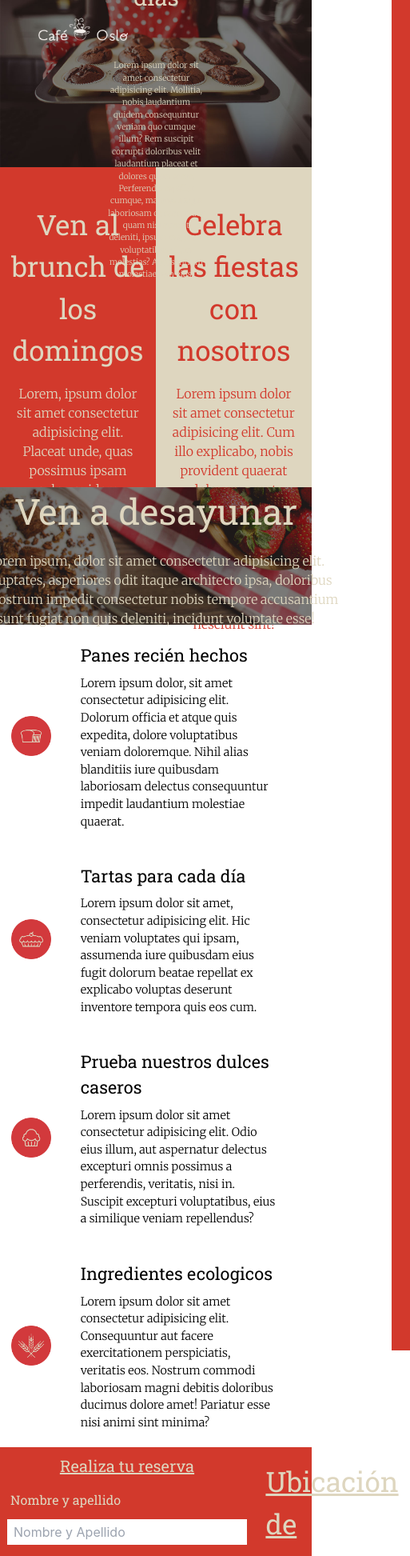
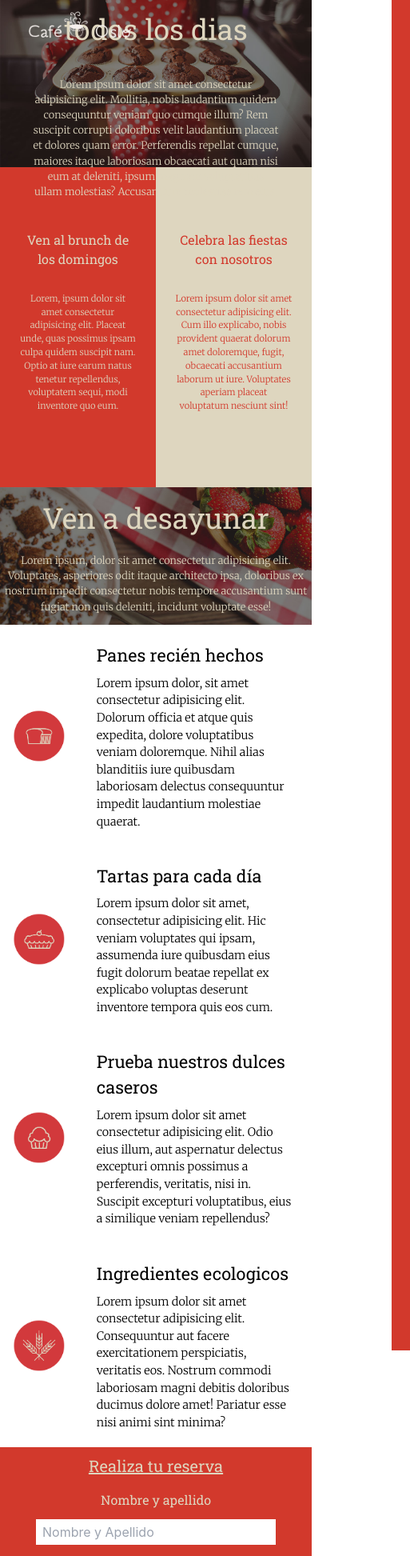
Before and after one commit to IgnacioLopez04/Cafe, a React (Create React App) app in the folder cafe-app/: page / in a window 390 px wide. Shown: the top 1945 px of the page at 80% size, 513 px wide, since content can reach past the window. Built offline with nearby package versions, Linux system fonts and the light colour scheme.

Commit message:
Arreglos en el responsive

```diff
--- a/cafe-app/src/App.css
+++ b/cafe-app/src/App.css
@@ -99,11 +99,11 @@ a{
 
 /*------------------Responsive-(900px-850px)----------------*/
 @media screen and (max-width: 900px){
-  #productos div img{
+  .prod-img img{
     transform: scale(0.80);
   }
 
-  .prod-imagen{
+  .prod-img{
     width: 15%;
   }
 
@@ -118,16 +118,19 @@ a{
 }
 
 @media screen and (max-width:850px){
-  header nav ul li{
+  .respon-li{
     margin-right: 16px;
     font-size: 16px;
   }
 
-  header img{
+  #logo{
     padding: 10px;
     margin-left: 10px;
+    transform: scale(0.80);
+  }
 
-      transform: scale(0.80);
+  #texto1{
+    width:100%;
   }
 
   #texto1 h2, #texto1 p{
@@ -157,6 +160,53 @@ a{
       padding: 5px 10px;
   }
 }
+
+@media screen and (max-width:700px){
+  #productos{
+    width: 100%;
+  }
+
+  .prod-img{
+    width: 25%;
+  }
+
+  .prod-texto{
+    flex-direction: column;
+    width: 75%;
+  }
+
+  #texto1{
+    transform: scale(1);
+    width: 100%;
+  }
+
+  #texto1 h2, #texto1 p{
+    padding: 0px 3px;
+  }
+
+  #reserv-ubi{
+    flex-direction: column;
+  }
+
+  #reservas div{
+    display: flex;
+    width: 100%;
+    align-items: center;
+    justify-content: center;
+    flex-direction: column;
+
+    text-align: center;
+  }
+
+  #ubicacion{
+    width: 100%;
+  }
+
+  #ubicacion img{
+    padding-bottom: 10px;
+  }
+}
+
 /*------------------(670px)---------------*/
 @media screen and (max-width: 670px){
   #nav{
@@ -203,28 +253,18 @@ a{
     display: flex;
     justify-content: center;
     align-items: center;
-
     width: 50px;
     height: 50px;
     font-size: 30px;
     color: #DED6BF;
     margin-right: 20px;
     cursor: pointer;
-
     border-radius: 50px;
     transition: all 0.5s;
   }
 
   #btn-menu:hover{
     background-color: rgba(222, 214, 191, 0.2);
-  }
-
-  #texto1{
-      transform: scale(0.80);
-  }
-
-  #texto1 h2, #texto1 p{
-      padding: 0px 3px;
   }
 }
 /*------------------(600px)---------------*/
@@ -233,7 +273,6 @@ a{
   header img{
     padding: 5px;
     margin-left: 5px;
-
     transform: scale(0.70);
   }
 
@@ -253,25 +292,10 @@ a{
 
   #contenedor-divs p{
     font-size: 14px;
-      height: 50px;
   }
 
   #texto-frutillas h3, #texto-frutillas p{
-      transform: scale(0.70);
     padding: 0px 3px;
-  }
-
-  #productos{
-      width: 100%;
-  }
-
-  .prod-imagen{
-      width: 25%;
-  }
-
-  .prod-texto{
-      flex-direction: column;
-      width: 75%;
   }
 
   #ubicacion{
--- a/cafe-app/src/App.js
+++ b/cafe-app/src/App.js
@@ -18,7 +18,7 @@ function App() {
         <Seccion2></Seccion2>
         <Seccion3></Seccion3>
         <Productos>s</Productos>
-        <section className='flex bg-fondo-rojo'>
+        <section className='flex bg-fondo-rojo' id='reserv-ubi'>
           <Reservas></Reservas>
           <Ubicacion></Ubicacion>
         </section>
--- a/cafe-app/src/Components/Actividad.jsx
+++ b/cafe-app/src/Components/Actividad.jsx
@@ -1,8 +1,8 @@
 export function Actividad({title, text, clas}){
     return(
-        <div className={clas}>
+        <div className={clas} id="contenedor-divs">
             <h3 className="p-2 text-35px">{title}</h3>
-            <p className="py-2 px-5 h-100px">{text}</p>
+            <p className="py-2 px-5 h-auto">{text}</p>
         </div>
     )
 }
--- a/cafe-app/src/Components/Li.jsx
+++ b/cafe-app/src/Components/Li.jsx
@@ -3,7 +3,7 @@ import {Link} from 'react-scroll';
 export function Li({href, text, id = undefined}){
     return(
         <>
-            <li className="mr-4 text-lg border-b-[2px] hover:border-b-[1px] border-letra-color cursor-pointer">
+            <li className="mr-4 text-lg border-b-[2px] hover:border-b-[1px] border-letra-color cursor-pointer respon-li">
                 <Link to={href} spy={true} smooth={true} offset={0} duration={500} id={id}>{text}</Link>
             </li>
         </>
--- a/cafe-app/src/Components/Productos.jsx
+++ b/cafe-app/src/Components/Productos.jsx
@@ -8,7 +8,7 @@ import Icono4 from '../Assets/Icono4.png';
 export function Productos(){
     return(
         <>
-            <section className='flex flex-row flex-wrap' id='productos'>
+            <section className='flex flex-row flex-wrap productos' id='productos'>
                 <ProductoImagen imagen={Icono1}></ProductoImagen>
                 <ProductoTexto title={'Panes recién hechos'} text={'Lorem ipsum dolor, sit amet consectetur adipisicing elit. Dolorum officia et atque quis expedita, dolore voluptatibus veniam doloremque. Nihil alias blanditiis iure quibusdam laboriosam delectus consequuntur impedit laudantium molestiae quaerat.'}></ProductoTexto>
                 <ProductoImagen imagen={Icono2}></ProductoImagen>
--- a/cafe-app/src/Components/Seccion1.jsx
+++ b/cafe-app/src/Components/Seccion1.jsx
@@ -4,7 +4,7 @@ export function Seccion1(){
     return(
         <section id="inicio" className='flex justify-center items-center'>
             <img src={fondo} alt="Bandeja con Cup-Cakes" id="fondo1" className='w-full relative'></img>
-            <div id="texto1" className='absolute flex flex-col w-1/2 text-center text-letra-color'>
+            <div id="texto1" className='absolute flex flex-col w-[50%] text-center text-letra-color'>
                 <h2 className='p-3 text-45px'>Recien hechos, todos los dias</h2>
                 <p className='py-3 px-1'>Lorem ipsum dolor sit amet consectetur adipisicing elit. Mollitia, nobis
                     laudantium quidem consequuntur veniam quo cumque illum? Rem suscipit corrupti
--- a/cafe-app/src/Components/Seccion3.jsx
+++ b/cafe-app/src/Components/Seccion3.jsx
@@ -3,7 +3,7 @@ import Fondo2 from '../Assets/Fondo2.jpg';
 export function Seccion3(){
     return(
         <>
-            <section className='flex justify-center items-center'>
+            <section className='flex justify-center items-center' id='texto-frutillas'>
                 <img src={Fondo2} alt="Fondo de frutillas" className='relative w-full'></img>
                 <div className='absolute flex flex-col text-letras-color text-center w-500px text-letra-color'>
                     <h3 className='p-2 text-45px'>Ven a desayunar</h3>
--- a/cafe-app/src/Components/Ubicacion.jsx
+++ b/cafe-app/src/Components/Ubicacion.jsx
@@ -3,7 +3,7 @@ import ubicacion from '../Assets/ubicacion.png';
 export function Ubicacion(){
     return(
         <>
-            <section className='flex flex-col items-center w-50% py-2 px-5'>
+            <section className='flex flex-col items-center w-50% py-2 px-5' id='ubicacion'>
                 <h3 className="py-2 text-35px underline text-letra-color">Ubicación de nuestro local</h3>
                 <img className="w-full h-400px img-ubicacion" src={ubicacion} alt="Ubicacion del cafe"></img>
             </section>
```
Lines whose indentation alone changed are shown as unchanged.
